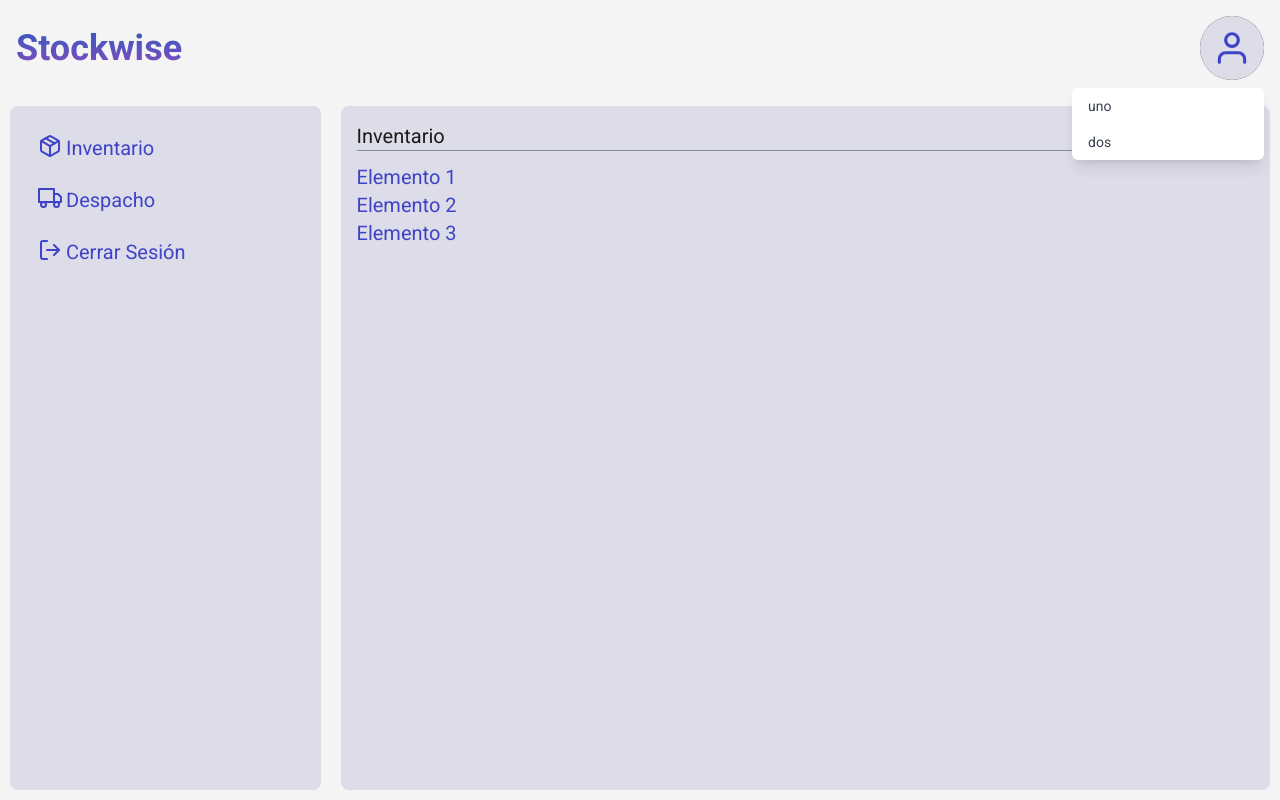
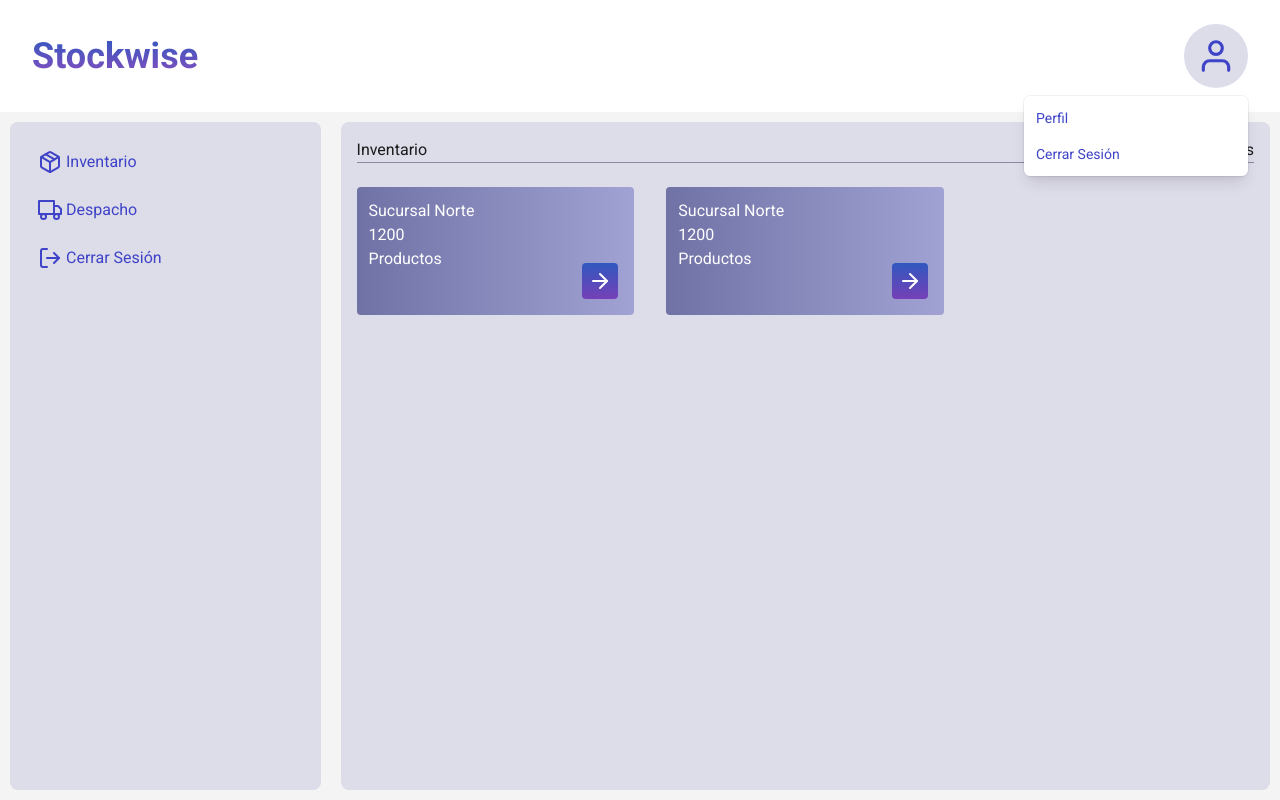
Before and after one commit to No-Country/c14-38-t-java-react, a React (Vite) app in the folder client/: page /branches in a window 1280 px wide. Both pictures are taken after a click on the button 1232 px from the left and 48 px from the top of the page. Built offline with nearby package versions, Linux system fonts and the light colour scheme.

Commit message:
feat: añade estilos a pagina sucursal

```diff
--- a/client/package.json
+++ b/client/package.json
@@ -11,6 +11,7 @@
   },
   "dependencies": {
     "@headlessui/react": "^1.7.17",
+    "@heroicons/react": "^2.0.18",
     "@tailwindcss/forms": "^0.5.6",
     "react": "^18.2.0",
     "react-dom": "^18.2.0",
--- a/client/src/index.css
+++ b/client/src/index.css
@@ -5,6 +5,9 @@
 @layer utilities {
     .bg-blue-gradient {
       background-image: linear-gradient(to bottom, #3058BF, #6F30B3D9);
+    }
+    .bg-blue-card {
+      background-image: linear-gradient(to right, #7072A6, #9698CFD9);
     }
   }
 
--- a/client/src/pages/BranchesPage/index.jsx
+++ b/client/src/pages/BranchesPage/index.jsx
@@ -1,7 +1,8 @@
 import { Link } from 'react-router-dom';
-import { Package, LogOut, Truck, User } from 'react-feather';
-import { Menu, Transition } from '@headlessui/react';
-import { Fragment } from 'react';
+import { Package, LogOut, Truck, User, ArrowRight } from 'react-feather';
+import { Menu, Transition, Popover, Dialog } from '@headlessui/react';
+import { Fragment, useState } from 'react';
+import { Bars3Icon, XMarkIcon } from '@heroicons/react/24/outline';
 
 const BranchesPage = () => {
   const products = [
@@ -27,42 +28,138 @@ const BranchesPage = () => {
     },
   ];
 
+  const [mobileMenuOpen, setMobileMenuOpen] = useState(false);
+
   return (
     <div className="flex flex-col h-screen text-custom-blue">
-      <header className="flex flex-row justify-between items-center p-4">
-        <Link>
+      <header className="bg-white">
+        <nav
+          className="mx-auto flex max-w-7xl items-center justify-between p-6 lg:px-8"
+          aria-label="Global"
+        >
+          <div className="flex lg:flex-1">
+            <Link to="/">
               <h1 className="text-4xl font-semibold bg-blue-gradient text-transparent bg-clip-text">
                 Stockwise
               </h1>
             </Link>
-        <Menu as="div" className="relative ml-3">
-          <Menu.Button className="flex items-center rounded-full bg-gray-800 text-sm">
+          </div>
+          <div className="flex md:hidden">
+            <button
+              type="button"
+              className="-m-2.5 inline-flex items-center justify-center rounded-md p-2.5 text-gray-700"
+              onClick={() => setMobileMenuOpen(true)}
+            >
+              <span className="sr-only">Open main menu</span>
+              <Bars3Icon className="h-6 w-6" aria-hidden="true" />
+            </button>
+          </div>
+          <Popover.Group className="hidden lg:flex lg:gap-x-12"></Popover.Group>
+          <div className="hidden md:flex md:flex-1 md:justify-end">
+            <Menu as="div" className="relative text-left hidden md:block">
+              <div>
+                <Menu.Button>
                   <div className="flex justify-center items-center h-16 w-16 rounded-full bg-custom-panel">
                     <User size={38} />
                   </div>
                 </Menu.Button>
-
-          <Transition as={Fragment}>
-            <Menu.Items className="absolute right-0 z-10 mt-2 w-48 origin-top-right rounded-md bg-white shadow-lg focus:outline-none">
-              <Link
-                to="/login"
-                className="block px-4 py-2 text-sm text-gray-700 hover:bg-gray-200"
+              </div>
+              <Transition
+                as={Fragment}
+                enter="transition ease-out duration-100"
+                enterFrom="transform opacity-0 scale-95"
+                enterTo="transform opacity-100 scale-100"
+                leave="transition ease-in duration-75"
+                leaveFrom="transform opacity-100 scale-100"
+                leaveTo="transform opacity-0 scale-95"
               >
-                uno
-              </Link>
-              <Link
-                to="/login"
-                className="block px-4 py-2 text-sm text-gray-700 hover:bg-gray-200"
+                <Menu.Items className="absolute right-0 mt-2 w-56 origin-top-right divide-y divide-gray-100 rounded-md bg-white shadow-lg ring-1 ring-black ring-opacity-5 focus:outline-none">
+                  <div className="px-1 py-1 ">
+                    <Menu.Item>
+                      {({ active }) => (
+                        <button
+                          className={`${
+                            active ? 'bg-custom-button-hover' : ''
+                          } group flex w-full items-center rounded-md px-2 py-2 text-sm`}
                         >
-                dos
-              </Link>
+                          Perfil
+                        </button>
+                      )}
+                    </Menu.Item>
+                    <Menu.Item>
+                      {({ active }) => (
+                        <button
+                          className={`${
+                            active ? 'bg-custom-button-hover' : ''
+                          } group flex w-full items-center rounded-md px-2 py-2 text-sm`}
+                        >
+                          Cerrar Sesión
+                        </button>
+                      )}
+                    </Menu.Item>
+                  </div>
                 </Menu.Items>
               </Transition>
             </Menu>
+          </div>
+        </nav>
+        <Dialog
+          as="div"
+          className="md:hidden"
+          open={mobileMenuOpen}
+          onClose={setMobileMenuOpen}
+        >
+          <div className="fixed inset-0 z-10" />
+          <Dialog.Panel className="text-sm bg-[#F0F0F0] fixed inset-y-0 right-0 z-10 w-1/2 overflow-y-auto  px-6 py-6 sm:max-w-sm sm:ring-1 sm:ring-gray-900/10">
+            <div className="flex items-center justify-between">
+              <div></div>
+              <button
+                type="button"
+                className="-m-2.5 rounded-md p-2.5 text-gray-700"
+                onClick={() => setMobileMenuOpen(false)}
+              >
+                <span className="sr-only">Close menu</span>
+                <XMarkIcon className="h-6 w-6" aria-hidden="true" />
+              </button>
+            </div>
+            <div className="mt-6 flow-root">
+              <div className="-my-6 divide-y divide-gray-500/10">
+                <div className="space-y-2 py-6">
+                  <Link
+                    href="#"
+                    className="-mx-3 block hover:bg-custom-button-hover rounded-lg px-3 py-2.5  leading-7 text-gray-900 "
+                  >
+                    Inventario
+                  </Link>
+                  <Link
+                    href="#"
+                    className="-mx-3 block hover:bg-custom-button-hover rounded-lg px-3 py-2.5  leading-7 text-gray-900 "
+                  >
+                    Despacho
+                  </Link>
+                </div>
+                <div className="space-y-2 py-6">
+                  <Link
+                    href="#"
+                    className="-mx-3 block hover:bg-custom-button-hover rounded-lg px-3 py-2.5 leading-7 text-gray-900 "
+                  >
+                    Perfil
+                  </Link>
+                  <Link
+                    href="#"
+                    className="-mx-3 block hover:bg-custom-button-hover rounded-lg px-3 py-2.5 leading-7 text-gray-900 "
+                  >
+                    Cerrar Sesión
+                  </Link>
+                </div>
+              </div>
+            </div>
+          </Dialog.Panel>
+        </Dialog>
       </header>
 
-      <div className="flex flex-row h-screen text-xl">
-        <main className="flex-grow w-1/4 bg-custom-panel p-4 m-2.5 rounded-lg">
+      <div className="flex flex-row h-screen">
+        <main className="hidden md:block flex-grow w-1/4 bg-custom-panel p-4 m-2.5 rounded-lg">
           <div className="flex flex-col">
             <Link className="p-3 flex flex-row hover:bg-custom-button-hover rounded-lg">
               <Package color="#3E43C7" />
@@ -86,11 +183,29 @@ const BranchesPage = () => {
             <h2>Digital Express</h2>
           </div>
           <hr className="border-t-1 border-[#898AA3] mb-3" />
-          <ul>
-            <li>Elemento 1</li>
-            <li>Elemento 2</li>
-            <li>Elemento 3</li>
-          </ul>
+
+          <div className="text-custom-white mt-6 grid grid-cols-1 gap-x-6 gap-y-10 sm:grid-cols-2 xl:grid-cols-3 xl:gap-x-8">
+            {products.map((product) => (
+              <div key={product.id} className="group flex bg-blue-card rounded">
+                <div
+                  key={product.id}
+                  className="p-3 aspect-h-1 aspect-w-1 w-full overflow-hidden lg:aspect-none h-24 sm:h-28 lg:h-32 "
+                >
+                  <h1>Sucursal Norte</h1>
+                  <p>1200</p>
+                  <h2>Productos</h2>
+                </div>
+                <div className="p-4 items-end flex">
+                  <Link
+                    to="/branches/norte"
+                    className="flex items-center justify-center bg-blue-gradient text-white rounded w-9 h-9"
+                  >
+                    <ArrowRight />
+                  </Link>
+                </div>
+              </div>
+            ))}
+          </div>
         </main>
       </div>
     </div>
```
Also changed, not shown: 1 other file (tests, documents, lock files or other folders). Lines whose indentation alone changed are shown as unchanged.
